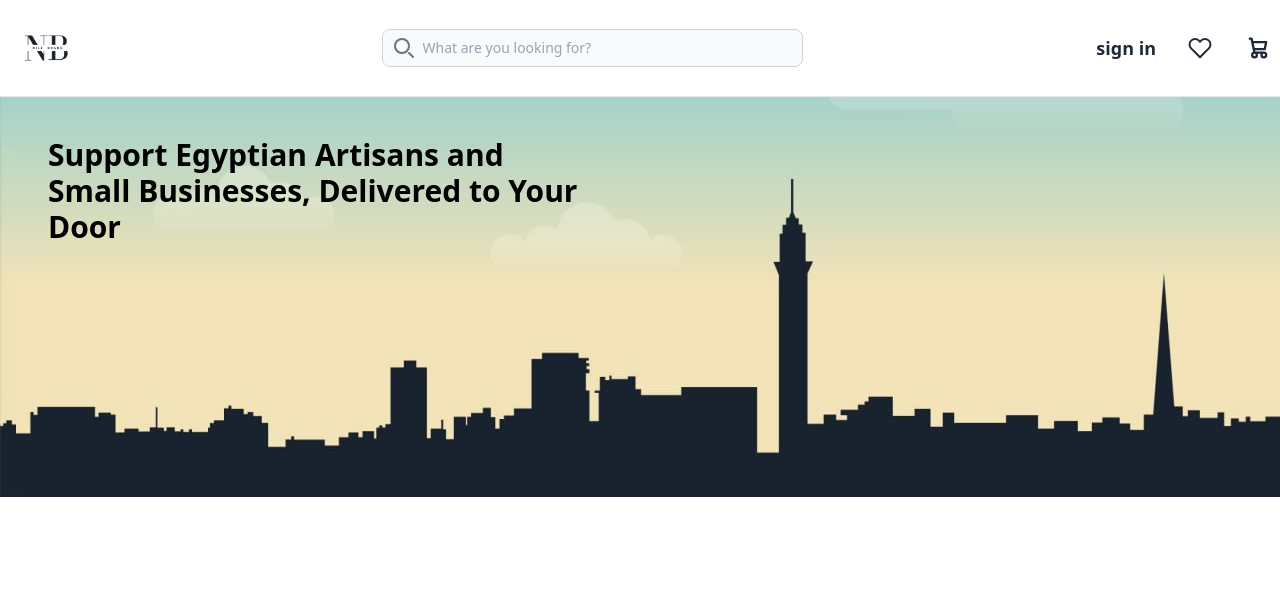
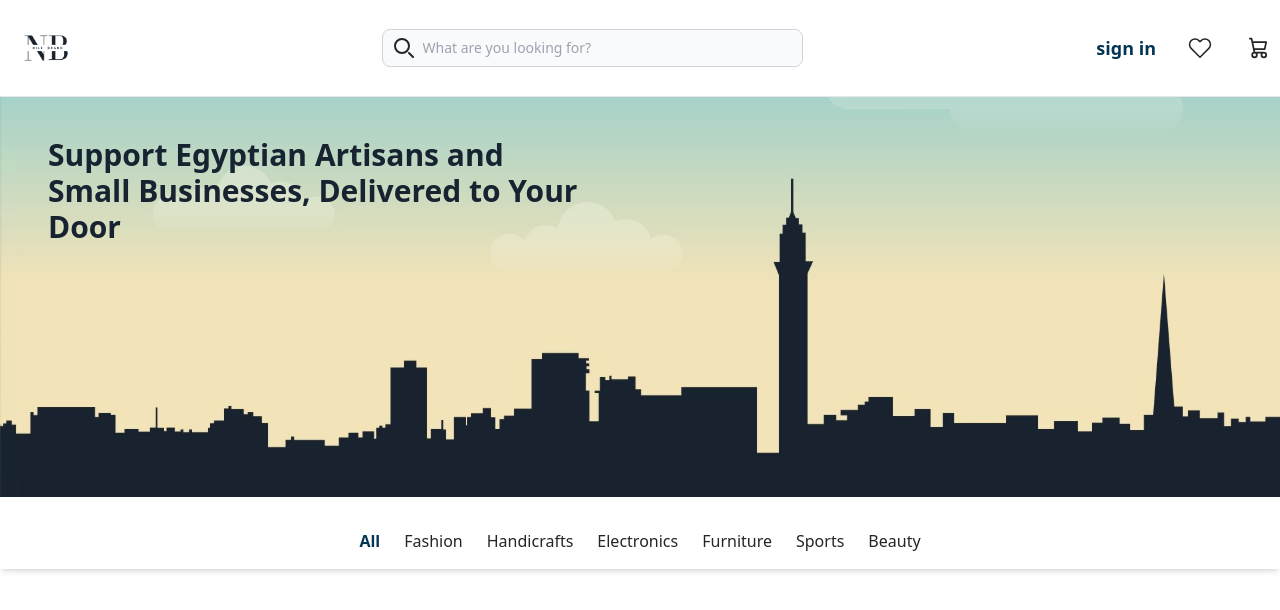
Before and after one commit to MohammedHassanSalat/Nile_Brands_Platform, an Angular app: page / in a window 1280 px wide. Shown: the top 610 px of the page. Built offline with nearby package versions, Linux system fonts and the light colour scheme.

Commit message:
make ui part 2 in home page

```diff
--- a/src/app/components/home/home.component.html
+++ b/src/app/components/home/home.component.html
@@ -2,17 +2,30 @@
   <!-- Background Image with Zoom-in and Fade-in Animation -->
   <img [src]="image2Path" class="absolute inset-0 w-full h-full object-cover opacity-0 animate-zoom-in">
 
-  <!-- Text Content with Staggered Slide-up and Bounce Animation -->
-  <div class="relative z-10 text-left text-black px-6 md:px-12 max-w-2xl">
+      <!-- Text Content with Staggered Slide-up and Bounce Animation -->
+      <div class="relative z-10 text-left text-[#172330] px-6 md:px-12 max-w-2xl">
       <h1 class="text-3xl md:text-3xl font-bold leading-tight opacity-0 animate-slide-up [animation-delay:200ms]">
           Support Egyptian Artisans and
       </h1>
       <h1 class="text-3xl md:text-3xl font-bold leading-tight opacity-0 animate-slide-up [animation-delay:400ms]">
           Small Businesses, Delivered to Your Door
       </h1>
-      <!-- CTA Button with Bounce Animation -->
-      <button class="mt-4 px-6 py-3 text-white font-bold bg-[#201055] rounded-lg shadow-lg opacity-0 animate-bounce-in [animation-delay:800ms]">
+      <!-- Button with Bounce Animation -->
+      <button class="mt-4 px-6 py-3 text-white font-bold bg-[#4ade80] rounded-lg shadow-lg opacity-0 animate-bounce-in [animation-delay:800ms]">
           Shop Now
       </button>
+      </div>
+</section>
+
+<!-- Categories -->
+<nav class="bg-white shadow-md mt-4 animate-fade-in">
+  <div class="container mx-auto flex justify-center space-x-6 p-4">
+    <a href="#" class="text-[#033555] font-semibold transition-all duration-300 ease-in-out hover:scale-105">All</a>
+    <a href="#" class="text-[#242526] transition-all duration-300 ease-in-out hover:text-green-400 hover:scale-105">Fashion</a>
+    <a href="#" class="text-[#242526] transition-all duration-300 ease-in-out hover:text-green-400 hover:scale-105">Handicrafts</a>
+    <a href="#" class="text-[#242526] transition-all duration-300 ease-in-out hover:text-green-400 hover:scale-105">Electronics</a>
+    <a href="#" class="text-[#242526] transition-all duration-300 ease-in-out hover:text-green-400 hover:scale-105">Furniture</a>
+    <a href="#" class="text-[#242526] transition-all duration-300 ease-in-out hover:text-green-400 hover:scale-105">Sports</a>
+    <a href="#" class="text-[#242526] transition-all duration-300 ease-in-out hover:text-green-400 hover:scale-105">Beauty</a>
   </div>
-</section>
+</nav>
--- a/src/app/components/home/home.component.ts
+++ b/src/app/components/home/home.component.ts
@@ -8,5 +8,5 @@ import { Component } from '@angular/core';
   styleUrl: './home.component.css'
 })
 export class HomeComponent {
-  image2Path:string="images/nile brand 2.jpg";
+  image2Path:string="images/nile brand 2.svg";
 }
--- a/src/app/components/navbar/navbar.component.html
+++ b/src/app/components/navbar/navbar.component.html
@@ -1,5 +1,6 @@
-<nav class="bg-white border-b border-gray-200 dark:bg-gray-900 dark:border-gray-700 shadow-md">
+<nav class="bg-white border-b border-gray-200 dark:bg-[#242526] dark:border-[#242526] shadow-md">
 <div class="max-w-screen-xl flex justify-between items-center mx-auto p-2">
+
 
     <!-- Logo Section -->
     <img [src]="imagePath" alt="Logo" class="w-20 h-20" />
@@ -7,12 +8,16 @@
     <!-- Search Bar Section -->
     <form class="flex items-center w-1/3">
       <div class="relative w-full">
-        <div class="absolute inset-y-0 left-0 flex items-center pl-3 text-gray-500 dark:text-gray-400">
+        <div class="absolute inset-y-0 left-0 flex items-center pl-3 text-[#242526] dark:text-[#242526]">
           <svg class="w-5 h-5" aria-hidden="true" xmlns="http://www.w3.org/2000/svg" fill="none" viewBox="0 0 20 20">
             <path stroke="currentColor" stroke-linecap="round" stroke-linejoin="round" stroke-width="2" d="m19 19-4-4m0-7A7 7 0 1 1 1 8a7 7 0 0 1 14 0Z"/>
           </svg>
         </div>
-        <input type="search" id="default-search" class="block w-full px-4 py-2 pl-10 text-sm text-gray-900 border border-gray-300 rounded-lg bg-gray-50 focus:ring-blue-500 focus:border-blue-500 dark:bg-gray-700 dark:border-gray-600 dark:text-white dark:placeholder-gray-400 dark:focus:ring-blue-500 dark:focus:border-blue-500 transition-all ease-in-out duration-300" placeholder="What are you looking for?" required />
+        <input type="search" id="default-search"
+          class="block w-full px-4 py-2 pl-10 text-sm text-[#242526] border border-gray-300 rounded-lg bg-gray-50
+          focus:ring-0 focus:border-green-300 outline-none dark:bg-[#242526] dark:border-[#242526] dark:text-white
+          dark:placeholder-[#242526] dark:focus:ring-0 dark:focus:border-green-300 transition-all ease-in-out duration-300"
+          placeholder="What are you looking for?" required />
       </div>
     </form>
 
@@ -20,25 +25,25 @@
     <div class="flex space-x-8 items-center">
       <!-- Sign in -->
       <div class="relative group">
-        <a href="#" class="text-lg font-bold text-gray-800 hover:text-blue-600 dark:text-white dark:hover:text-blue-400 transition duration-300 flex items-center">
+        <a href="#" class="text-lg font-bold text-[#033555] hover:text-green-400 dark:text-[#033555] dark:hover:text-green-400 transition duration-300 flex items-center">
           sign in
         </a>
       </div>
 
       <!-- Wishlist -->
-      <a href="#" class="text-lg text-gray-800 hover:text-red-500 dark:text-white dark:hover:text-red-400 transition duration-300 flex items-center">
-        <svg class="w-6 h-6" fill="none" stroke="currentColor" stroke-width="2" viewBox="0 0 24 24" xmlns="http://www.w3.org/2000/svg">
+      <a href="#" class="text-lg text-[#242526] hover:text-green-400 dark:text-green-400 dark:hover:text-green-400 transition duration-300 flex items-center">
+        <svg class="w-6 h-6" fill="none" stroke="currentColor" stroke-width="1.5" viewBox="0 0 24 24" xmlns="http://www.w3.org/2000/svg">
           <path stroke-linecap="round" stroke-linejoin="round" d="M20.84 4.61a5.5 5.5 0 0 0-7.78 0L12 5.67l-1.06-1.06a5.5 5.5 0 0 0-7.78 7.78L12 21.23l8.84-8.84a5.5 5.5 0 0 0 0-7.78z"></path>
         </svg>
       </a>
 
 <!-- Cart Icon -->
-      <a href="#"class="text-lg text-gray-800 hover:text-blue-700 focus:text-blue-700 active:text-blue-700
-          dark:text-white dark:hover:text-blue-400 dark:focus:text-blue-400 dark:active:text-blue-400
+      <a href="#" class="text-lg text-gray-800 hover:text-[#242526] focus:text-[#242526] active:text-[#242526]
+          dark:text-white dark:hover:text-[#242526] dark:focus:text-[#242526] dark:active:text-[#242526]
           transition-all duration-300 flex items-center">
-         <svg class="w-7 h-7 text-gray-800 hover:text-blue-600 transform hover:scale-110 active:scale-110 focus:scale-110 transition-all duration-300"
+        <svg class="w-7 h-7 text-[#242526] hover:text-green-400 transform hover:scale-110 active:scale-110 focus:scale-110 transition-all duration-300"
           aria-hidden="true" xmlns="http://www.w3.org/2000/svg" width="24" height="24" fill="none" viewBox="0 0 24 24">
-         <path stroke="currentColor" stroke-linecap="round" stroke-linejoin="round" stroke-width="2"
+          <path stroke="currentColor" stroke-linecap="round" stroke-linejoin="round" stroke-width="1.5"
             d="M5 4h1.5L9 16m0 0h8m-8 0a2 2 0 1 0 0 4 2 2 0 0 0 0-4Zm8 0a2 2 0 1 0 0 4 2 2 0 0 0 0-4Zm-8.5-3h9.25L19 7H7.312"/>
         </svg>
       </a>
```
Also changed, not shown: public/images/nile brand 2.jpg (deleted), public/images/nile brand 2.svg (added). Lines whose indentation alone changed are shown as unchanged.
